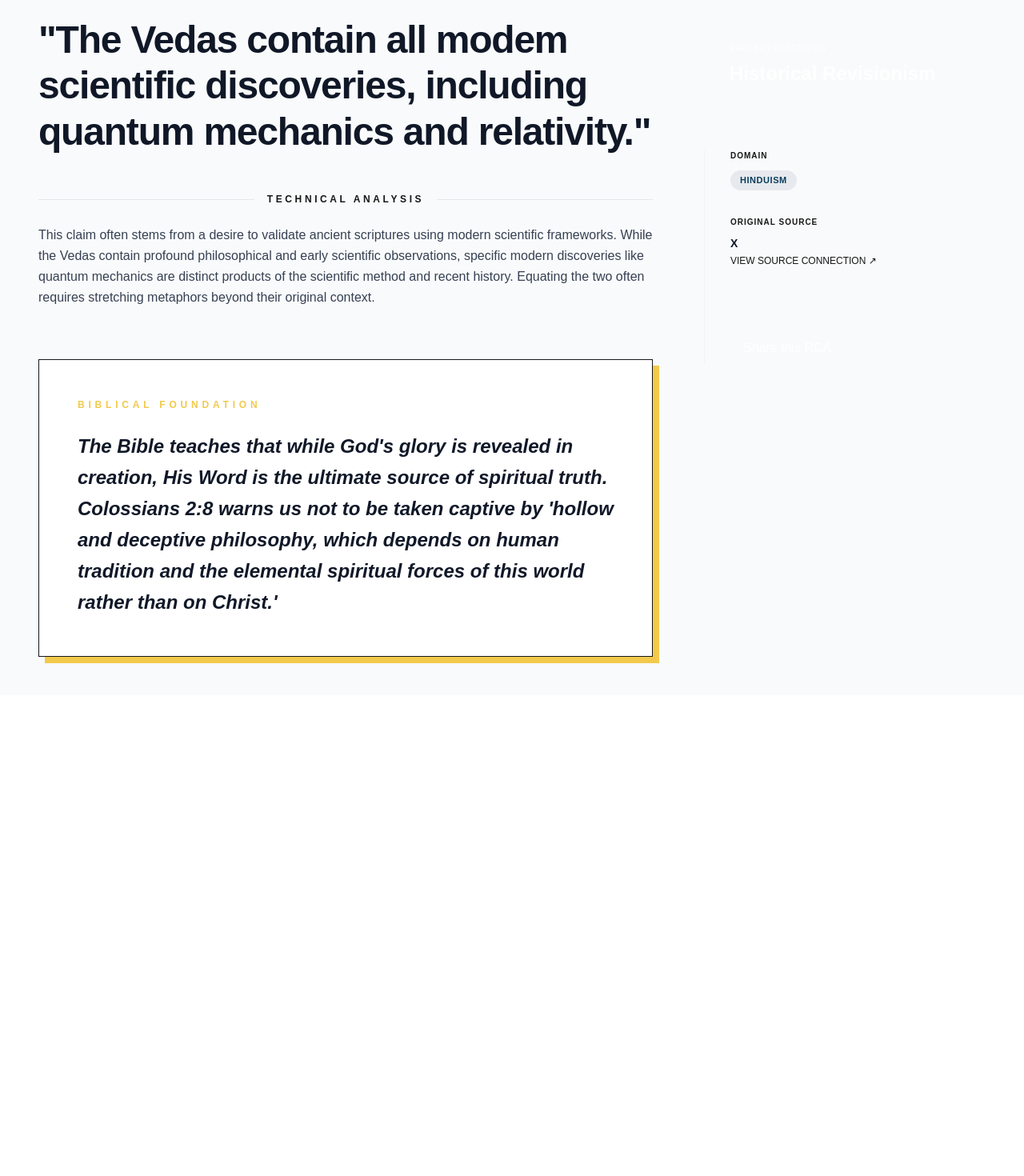
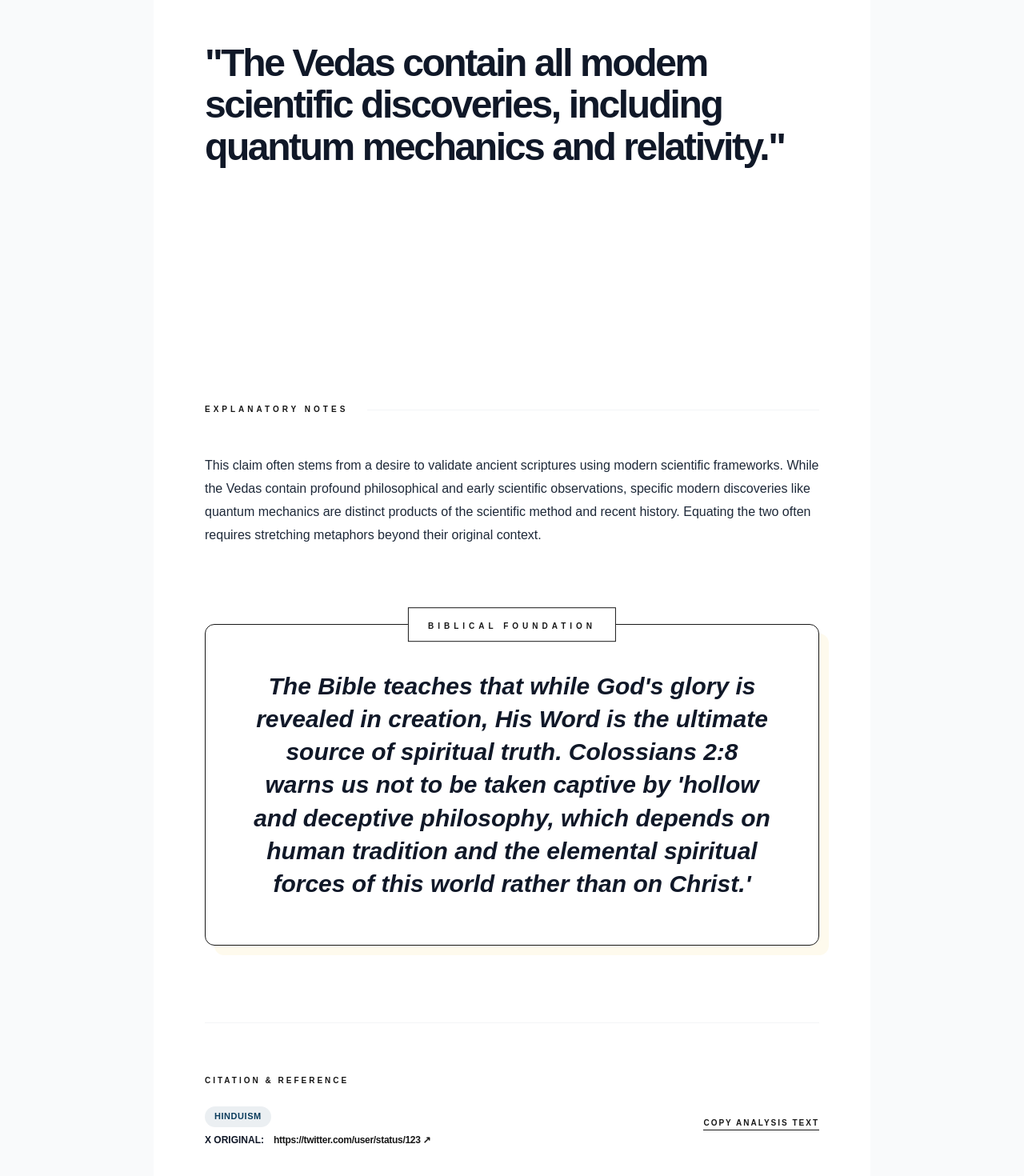
Before and after one commit to rootcauseapologetics-arch/website, a Next.js app: page /rca/1 in a window 1280 px wide. Shown: the part 192-1662 px from the top of the page at 80% size. Before the commit the page ends 1061 px from the top, so only its background shows below. Built offline with nearby package versions, Linux system fonts and the light colour scheme.

Commit message:
Detail Page Redesign: Professional Truth Analysis Report with centered layout and bottom citations

```diff
--- a/src/components/Detail.tsx
+++ b/src/components/Detail.tsx
@@ -15,70 +15,72 @@ interface DetailProps {
 
 const Detail = ({ claim, root_issue, analysis, biblical_response, tag, source_type, source_url }: DetailProps) => {
   return (
-    <div className="max-w-[1440px] mx-auto p-6 md:p-12">
-      <div className="mb-12">
-        <Link href="/feed" className="text-xs font-bold text-primary uppercase tracking-[0.2em] hover:underline flex items-center gap-2">
-          ← Return to Archive
+    <div className="max-w-4xl mx-auto p-6 md:p-16 bg-white dark:bg-transparent">
+      {/* Report Header: Action link */}
+      <div className="mb-16 flex justify-between items-center">
+        <Link href="/feed" className="text-[10px] font-bold text-primary uppercase tracking-[0.3em] hover:text-secondary flex items-center gap-2">
+          ← Repository Index
         </Link>
+        <span className="text-[10px] font-bold text-muted uppercase tracking-[0.3em] opacity-30 italic">
+          Doc: RCA-{Math.random().toString(36).substring(7).toUpperCase()}
+        </span>
       </div>
 
-      <div className="grid grid-cols-1 lg:grid-cols-12 gap-16">
-        {/* Main Content Area */}
-        <div className="lg:col-span-8">
-          <section className="mb-12">
-            <h1 className="text-4xl md:text-5xl font-extrabold text-gray-900 dark:text-gray-100 leading-[1.2] tracking-tight">
+      {/* 1. The Claim: Large, bold, top focus */}
+      <h1 className="text-4xl md:text-5xl font-black text-gray-900 dark:text-gray-100 leading-[1.1] tracking-tighter mb-16 text-center lg:text-left">
         "{claim}"
       </h1>
-          </section>
 
-          <section className="mb-16">
-            <div className="flex items-center gap-4 mb-6">
-              <div className="h-px bg-gray-200 dark:bg-gray-800 flex-grow"></div>
-              <h2 className="text-xs font-bold text-muted uppercase tracking-[0.3em] whitespace-nowrap">Technical Analysis</h2>
-              <div className="h-px bg-gray-200 dark:bg-gray-800 flex-grow"></div>
+      {/* 2. Diagnostic Block: Root Issue */}
+      <div className="mb-20 bg-primary text-white p-10 rounded-[12px] border-l-[12px] border-highlight flex flex-col items-center md:items-start text-center md:text-left">
+        <span className="text-[10px] font-bold uppercase tracking-[0.4em] mb-4 opacity-50">Core Diagnostic</span>
+        <h2 className="text-2xl md:text-3xl font-bold tracking-tight leading-tight">
+          Root Issue: <span className="text-highlight italic underline decoration-secondary decoration-4 underline-offset-8 decoration-wavy">{root_issue}</span>
+        </h2>
       </div>
-            <div className="prose prose-lg dark:prose-invert max-w-none text-gray-700 dark:text-gray-300 leading-relaxed space-y-6">
+
+      {/* 3. The Analysis: Clean readable paragraphs */}
+      <section className="mb-24 space-y-10">
+        <div className="flex items-center gap-6 mb-12">
+          <span className="text-[10px] font-bold text-muted uppercase tracking-[0.4em] whitespace-nowrap">Explanatory Notes</span>
+          <div className="h-px bg-gray-100 dark:bg-gray-800 w-full"></div>
+        </div>
+        <div className="prose prose-xl dark:prose-invert max-w-none text-gray-800 dark:text-gray-200 leading-[1.8] font-medium space-y-8">
           <p className="whitespace-pre-wrap">{analysis}</p>
         </div>
       </section>
 
-          <section className="p-8 md:p-12 bg-white dark:bg-gray-900 border-[1px] border-highlight shadow-[8px_8px_0px_0px_rgba(242,201,76,1)] dark:shadow-[8px_8px_0px_0px_rgba(242,201,76,0.5)]">
-            <h2 className="text-xs font-extrabold mb-6 uppercase tracking-[0.4em]" style={{ color: 'var(--color-highlight)' }}>
-              Biblical Foundation
-            </h2>
-            <p className="text-xl md:text-2xl font-bold text-gray-900 dark:text-gray-100 italic leading-relaxed">
+      {/* 4. Biblical Response: Gold-accent highlight section */}
+      <section className="p-10 md:p-14 bg-white dark:bg-gray-900 border-[1px] border-highlight relative mb-24 rounded-[12px] shadow-[12px_12px_0px_0px_rgba(242,201,76,0.1)]">
+        <div className="absolute top-0 left-1/2 -translate-x-1/2 -translate-y-1/2 bg-white dark:bg-gray-900 px-6 py-2 border border-highlight">
+          <span className="text-[10px] font-bold text-highlight uppercase tracking-[0.5em]">Biblical Foundation</span>
+        </div>
+        <p className="text-2xl md:text-3xl font-black text-gray-900 dark:text-gray-100 italic leading-snug text-center">
           {biblical_response}
         </p>
       </section>
-        </div>
 
-        {/* Sidebar Metadata */}
-        <aside className="lg:col-span-4 space-y-12">
-          <div className="p-8 bg-primary text-white rounded-[12px]">
-            <p className="text-[10px] font-bold opacity-60 uppercase tracking-widest mb-2">Primary Diagnosis</p>
-            <h3 className="text-2xl font-bold leading-tight">{root_issue}</h3>
-          </div>
-
-          <div className="space-y-8 border-l border-gray-100 dark:border-gray-800 pl-8">
-            <div>
-              <p className="text-[10px] font-bold text-muted uppercase tracking-widest mb-2">Domain</p>
-              <span className="pill-tag">{tag}</span>
-            </div>
-            <div>
-              <p className="text-[10px] font-bold text-muted uppercase tracking-widest mb-2">Original Source</p>
-              <div className="flex flex-col gap-1">
-                <span className="text-sm font-bold text-gray-900 dark:text-gray-100 uppercase tracking-wide">{source_type}</span>
-                <a href={source_url} target="_blank" rel="noopener noreferrer" className="text-xs text-primary dark:text-cyan-400 hover:underline break-all uppercase">
-                  View Source Connection ↗
+      {/* 5. Citation & Action Bar: Bottom focus */}
+      <section className="pt-16 border-t border-gray-100 dark:border-gray-800 flex flex-col md:flex-row justify-between items-start md:items-end gap-12">
+        <div className="space-y-6">
+          <h4 className="text-[10px] font-bold text-muted uppercase tracking-[0.3em]">Citation & Reference</h4>
+          <div className="flex flex-col gap-2">
+            <span className="pill-tag self-start">{tag}</span>
+            <div className="flex items-center gap-3">
+              <span className="text-xs font-bold text-gray-900 dark:text-gray-100 uppercase">{source_type} Original: </span>
+              <a href={source_url} target="_blank" rel="noopener noreferrer" className="text-xs text-primary dark:text-cyan-400 font-bold hover:underline tracking-tight">
+                {source_url} ↗
               </a>
             </div>
           </div>
-            <div className="pt-8">
+        </div>
+        <div className="flex items-center gap-6">
           <ShareButton />
+          <button className="text-[10px] font-bold text-primary uppercase tracking-[0.2em] border-b border-primary hover:text-secondary hover:border-secondary transition-colors">
+            Copy Analysis Text
+          </button>
         </div>
-          </div>
-        </aside>
-      </div>
+      </section>
     </div>
   );
 };
```
Lines whose indentation alone changed are shown as unchanged.
